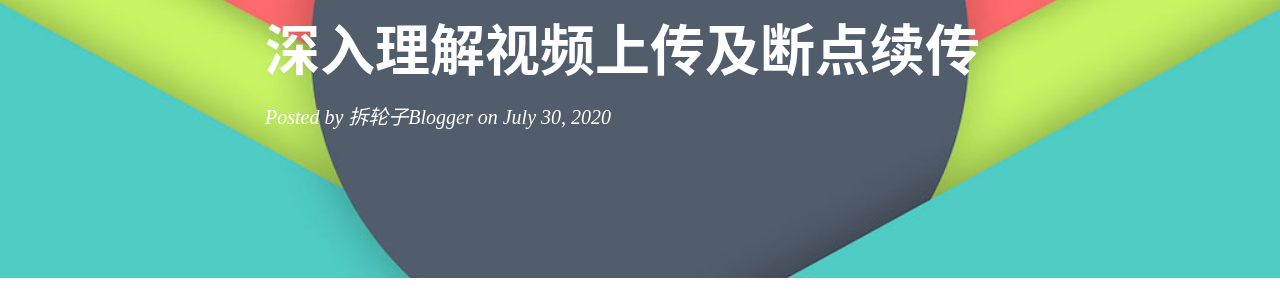
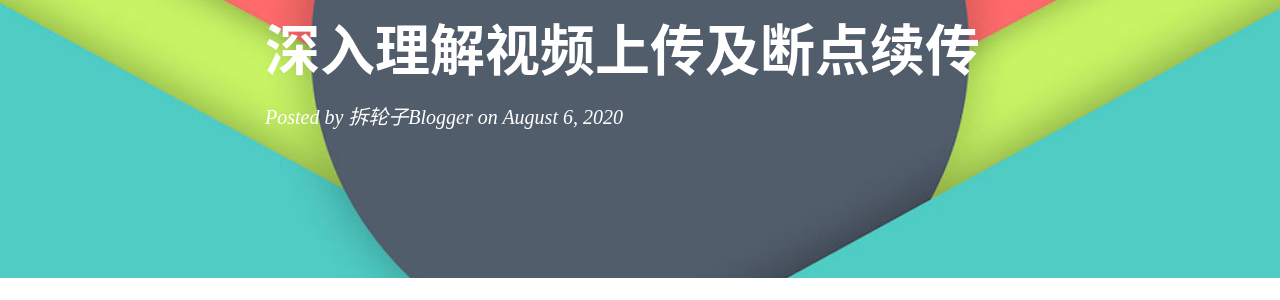
Before and after one commit to Chailz2Herzog/chailz.github.io, a Jekyll site: the page built from _posts/2020-08-06-深入理解视频上传及断点续传.md, in a window 1280 px wide and 900 px high. Shown: the part 179-479 px from the top of the window. Built offline with Jekyll 4.4.1, drawn with Linux system fonts in a browser that asks for light colours; nearby versions of some CDN libraries; comment, search, counter and statistics services are not loaded; some of the changed lines change nothing that is shown.

Commit message:
Update 2020-08-06-深入理解视频上传及断点续传.md

```diff
--- a/_posts/2020-08-06-深入理解视频上传及断点续传.md
+++ b/_posts/2020-08-06-深入理解视频上传及断点续传.md
@@ -2,7 +2,7 @@
 layout: post
 title: "深入理解视频上传及断点续传"
 subtitle: ""
-date: 2020-07-30 19:30
+date: 2020-08-06 16:30
 header-img: "image/web/post-bg-2018-08-24.jpg"
 catalog: true
 tags:
```
